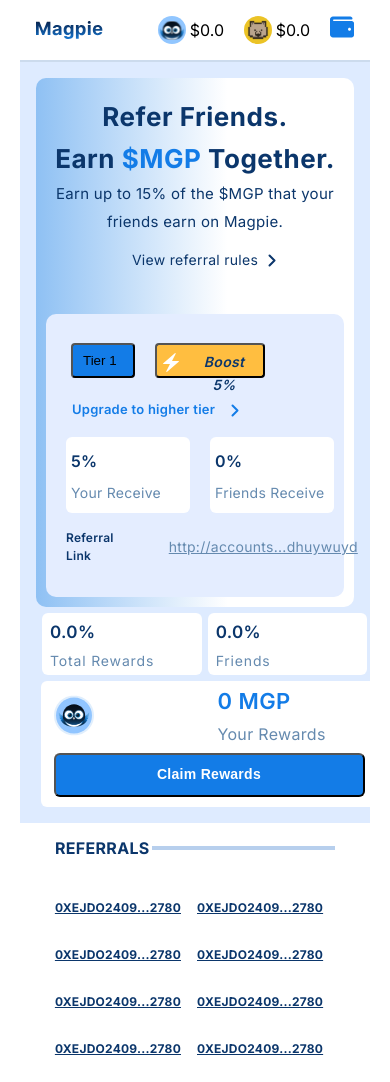
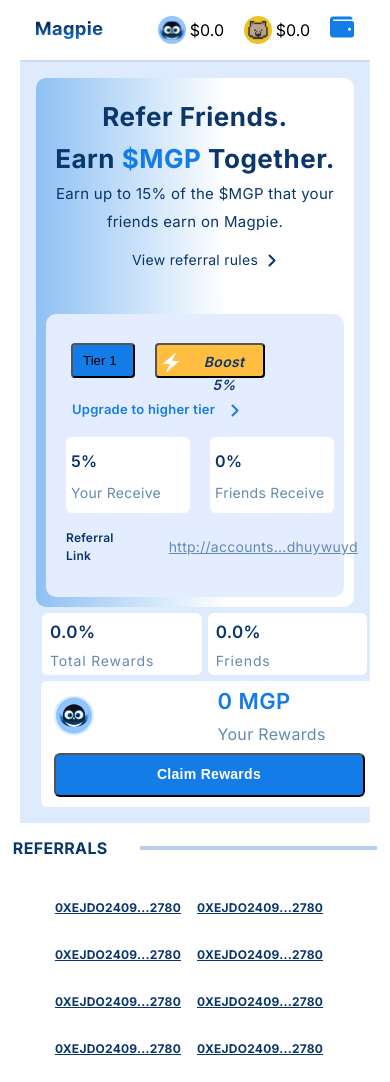
Before and after one commit to vishal5208/Magpie, a React (Create React App) app: page / in a window 390 px wide. Built offline with nearby package versions, Linux system fonts and the light colour scheme.

Commit message:
made a change

```diff
--- a/src/components/Referral/Referral.css
+++ b/src/components/Referral/Referral.css
@@ -132,7 +132,7 @@
 	}
 
 	.referral-and-line-container {
-		width: 100%;
+		width: 130%;
 	}
 
 	.line-div {
```
